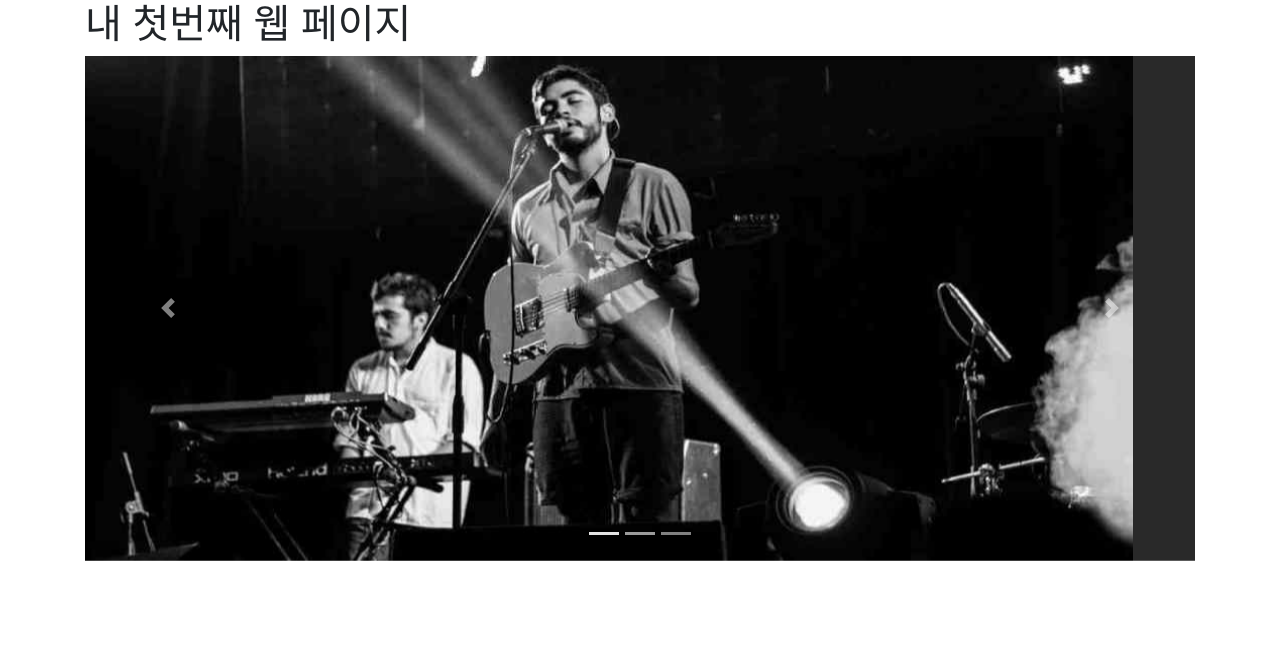
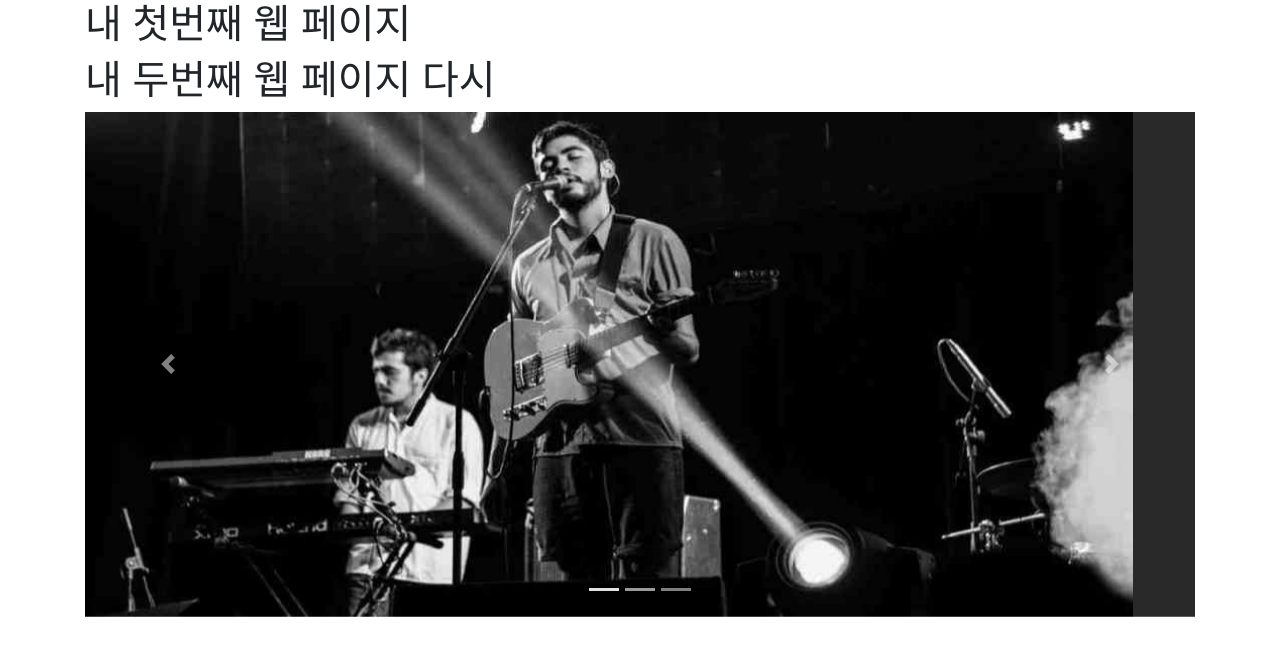
Before and after one commit to jungle353/my-first-webpage, a plain HTML site: page index.html in a window 1280 px wide. Drawn offline with nearby package versions, Linux system fonts and the light colour scheme.

Commit message:
두번째

```diff
--- a/index.html
+++ b/index.html
@@ -16,6 +16,7 @@
 <body>
     <div class="container">
         <h1>내 첫번째 웹 페이지</h1>
+        <h1>내 두번째 웹 페이지 다시</h1>
     </div>
     <div class="container">
         <div class="carousel slide" data-ride="carousel" id="demo">
```
